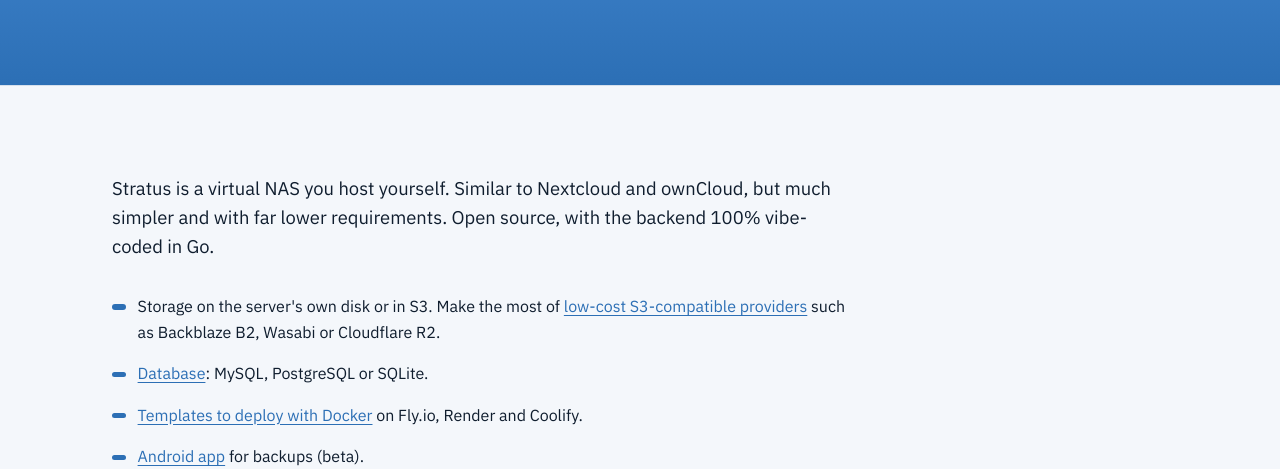
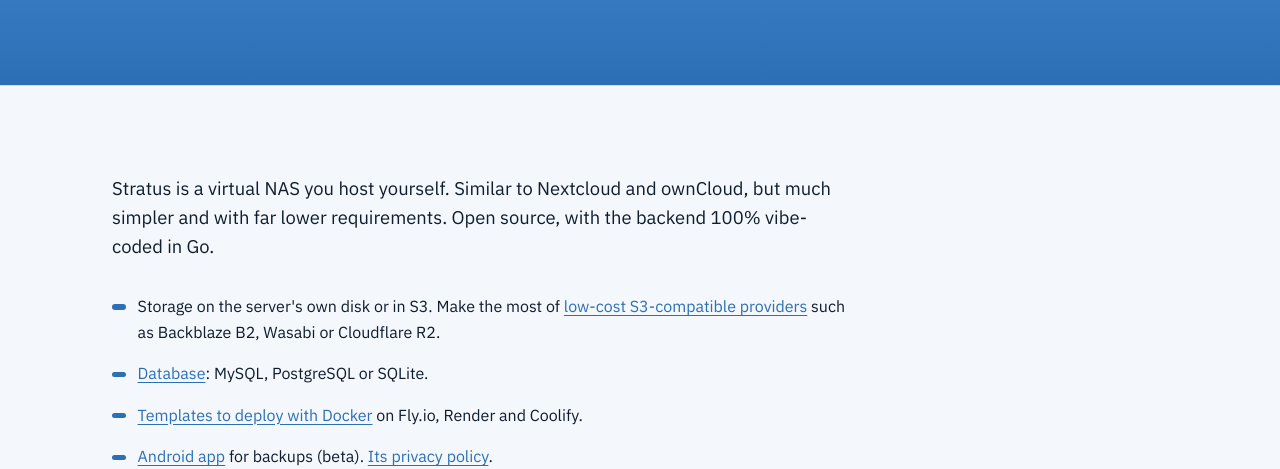
Before and after one commit to stratus-private-cloud/stratus-private-cloud.github.io, a plain HTML site: page index.html in a window 1280 px wide. Shown: the part 331-800 px from the top of the page. Drawn offline with Linux system fonts and the light colour scheme; a web font is replaced by a local one.

Commit message:
Link the app's privacy policy beside the app
Co-Authored-By: Claude Opus 5.5 <noreply@anthropic.com>
Claude-Session: https://claude.ai/code/session_01NcvGWtSks9Z9hHx9umapJr

```diff
--- a/index.html
+++ b/index.html
@@ -193,7 +193,7 @@ footer .wrap { display: flex; flex-wrap: wrap; justify-content: space-between; g
       <li>Storage on the server's own disk or in S3. Make the most of <a href="https://github.com/stratus-private-cloud/stratus-backend/blob/main/doc/deploy/s3.md">low-cost S3-compatible providers</a> such as Backblaze B2, Wasabi or Cloudflare R2.</li>
       <li><a href="https://github.com/stratus-private-cloud/stratus-backend/blob/main/doc/deploy/database.md">Database</a>: MySQL, PostgreSQL or SQLite.</li>
       <li><a href="https://github.com/stratus-private-cloud/stratus-backend/tree/main/doc/deploy">Templates to deploy with Docker</a> on Fly.io, Render and Coolify.</li>
-      <li><a href="https://github.com/stratus-private-cloud/stratus-app">Android app</a> for backups (beta).</li>
+      <li><a href="https://github.com/stratus-private-cloud/stratus-app">Android app</a> for backups (beta). <a href="privacy.html">Its privacy policy</a>.</li>
       <li>Single user: a truly private cloud, just for you. No permission systems or user accounts to manage.</li>
       <li>Popular protocols:
         <ul>
```
